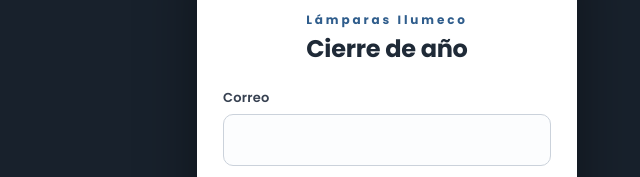
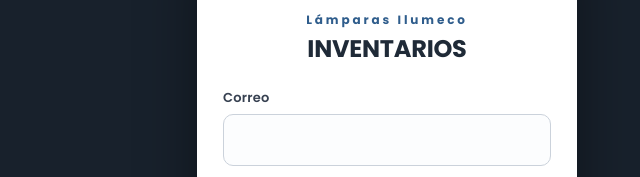
Before and after one commit to ilumecocostos-coder/conteo-inventario, a plain HTML site: page index.html in a window 1280 px wide. Shown: the part 257-434 px from the top of the page, 253-893 px from the left. Drawn offline with nearby package versions, Linux system fonts and the light colour scheme.

Commit message:
Change header text from 'Cierre de año' to 'INVENTARIOS'

```diff
--- a/index.html
+++ b/index.html
@@ -16,7 +16,7 @@
 <section id="login">
   <form id="f-login" class="login-card">
     <img class="logo-login" src="logo.png" alt="" onerror="this.style.display='none'">
-    <div class="marca">Lámparas Ilumeco</div><h1>Cierre de año</h1>
+    <div class="marca">Lámparas Ilumeco</div><h1>INVENTARIOS</h1>
     <label>Correo<input id="l-email" type="email" autocomplete="username" required></label>
     <label>Contraseña<input id="l-pass" type="password" autocomplete="current-password" required></label>
     <button class="btn" type="submit">Ingresar</button>
```
